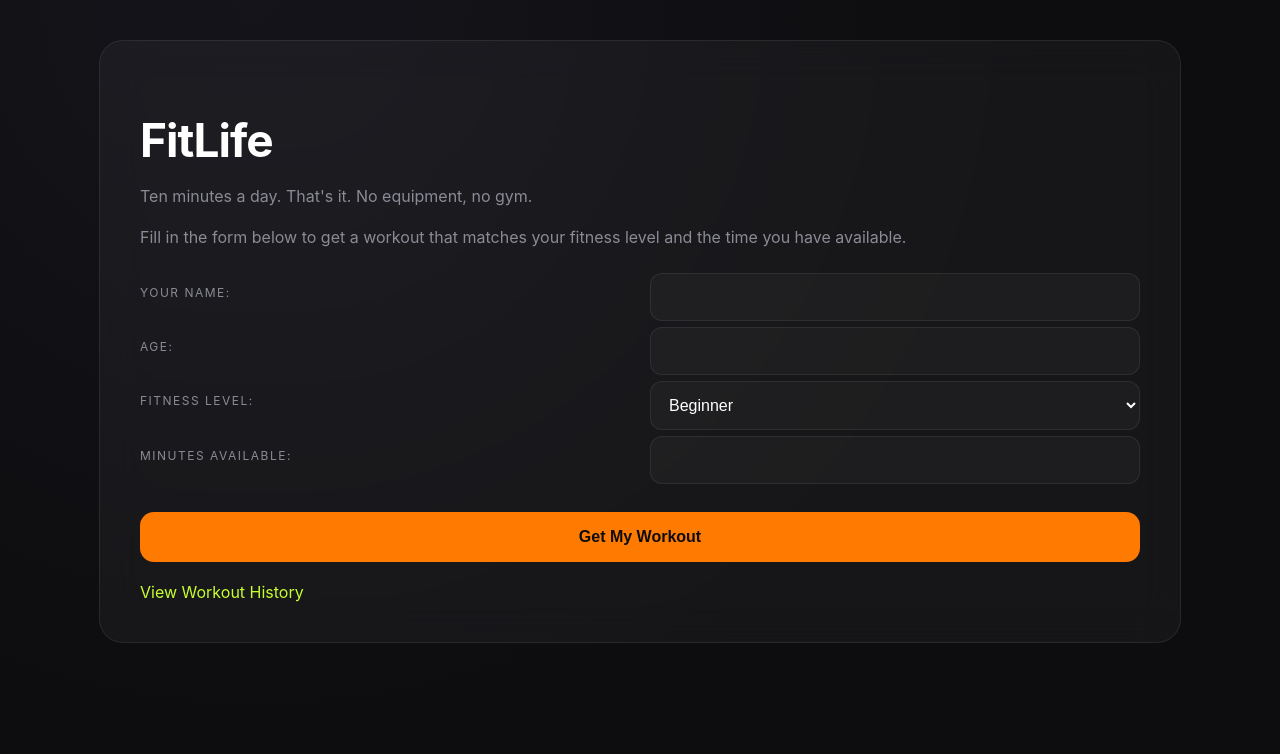
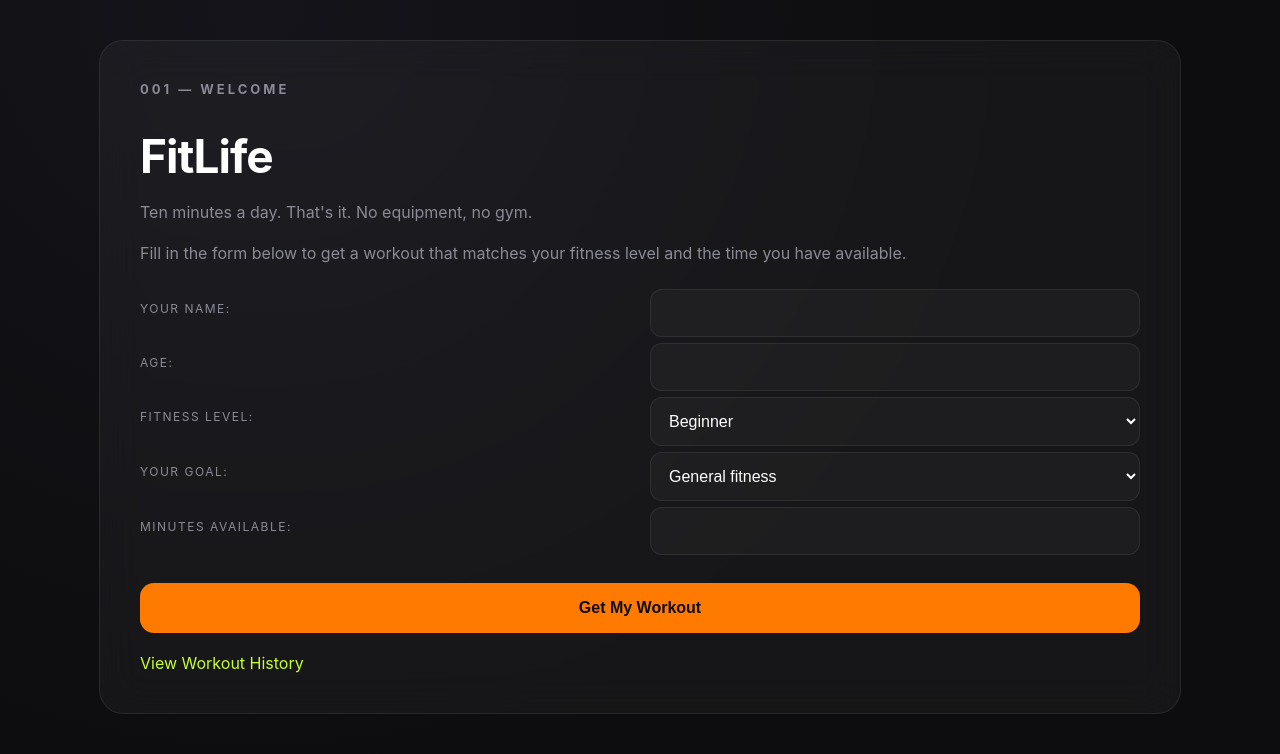
Before and after one commit to 26sanar/fitlife, a Flask app: page / in a window 1280 px wide. Shown: the top 754 px of the page. Run offline with Flask 3, Linux system fonts and the light colour scheme.

Commit message:
FR-1: added user profiles table with goal field and equipment-free exercise filter

```diff
--- a/app.py
+++ b/app.py
@@ -27,14 +27,35 @@ focus_map = {
     "Chest":     ["chest"]
 }
 
+# Exercises tagged as bodyweight that still require a bar, bench or other apparatus
+needs_apparatus = [
+    "pull-up", "pull up", "chin-up", "chin up", "dip", "muscle up",
+    "bar ", "bench", "parallel", "rings", "hang", "suspended", "assisted"
+]
+
 exercise_library = []
+
+
+def is_equipment_free(exercise):
+    """Return True only if an exercise needs no equipment at all."""
+    # Must be tagged bodyweight and nothing else
+    if exercise["equipments"] != ["body weight"]:
+        return False
+
+    # Reject exercises whose name implies a bar, bench or similar
+    name = exercise["name"].lower()
+    for word in needs_apparatus:
+        if word in name:
+            return False
+
+    return True
 
 
 def load_exercises():
     """Fetch bodyweight exercises from the ExerciseDB API when the app starts."""
     cursor_value = None
 
-    for page in range(6):
+    for page in range(8):
         settings = {"limit": 25}
         if cursor_value is not None:
             settings["cursor"] = cursor_value
@@ -47,7 +68,7 @@ def load_exercises():
             return
 
         for exercise in data["data"]:
-            if "body weight" in exercise["equipments"]:
+            if is_equipment_free(exercise):
                 exercise_library.append({
                     "name": exercise["name"],
                     "body_parts": exercise["bodyParts"],
@@ -59,7 +80,7 @@ def load_exercises():
         if cursor_value is None:
             break
 
-    print("Loaded", len(exercise_library), "bodyweight exercises from the API")
+    print("Loaded", len(exercise_library), "equipment-free exercises from the API")
 
 
 def get_exercises_for(focus, how_many):
@@ -81,8 +102,10 @@ def get_exercises_for(focus, how_many):
 
 
 def create_database():
+    """Create both database tables if they do not already exist."""
     connection = sqlite3.connect(DATABASE)
     cursor = connection.cursor()
+
     cursor.execute("""
         CREATE TABLE IF NOT EXISTS sessions (
             id INTEGER PRIMARY KEY AUTOINCREMENT,
@@ -92,6 +115,19 @@ def create_database():
             date_completed TEXT NOT NULL
         )
     """)
+
+    cursor.execute("""
+        CREATE TABLE IF NOT EXISTS user_profiles (
+            id INTEGER PRIMARY KEY AUTOINCREMENT,
+            user_name TEXT NOT NULL UNIQUE,
+            age INTEGER NOT NULL,
+            level TEXT NOT NULL,
+            goal TEXT NOT NULL,
+            available_minutes INTEGER NOT NULL,
+            date_updated TEXT NOT NULL
+        )
+    """)
+
     connection.commit()
     connection.close()
 
@@ -126,6 +162,24 @@ def calculate_streak():
     return streak
 
 
+def save_profile(user_name, age, level, goal, available_minutes):
+    """Create a new profile, or update it if this name already exists."""
+    connection = sqlite3.connect(DATABASE)
+    cursor = connection.cursor()
+    cursor.execute("""
+        INSERT INTO user_profiles (user_name, age, level, goal, available_minutes, date_updated)
+        VALUES (?, ?, ?, ?, ?, ?)
+        ON CONFLICT(user_name) DO UPDATE SET
+            age = excluded.age,
+            level = excluded.level,
+            goal = excluded.goal,
+            available_minutes = excluded.available_minutes,
+            date_updated = excluded.date_updated
+    """, (user_name, age, level, goal, available_minutes, str(date.today())))
+    connection.commit()
+    connection.close()
+
+
 @app.route("/")
 def index():
     return render_template("index.html")
@@ -136,7 +190,10 @@ def today():
     user_name = request.form["user_name"]
     age = int(request.form["age"])
     level = request.form["level"]
+    goal = request.form["goal"]
     available_minutes = int(request.form["available_minutes"])
+
+    save_profile(user_name, age, level, goal, available_minutes)
 
     workout_name = choose_workout(level, available_minutes)
     workout = workouts[workout_name]
@@ -146,6 +203,7 @@ def today():
         "today.html",
         user_name=user_name,
         age=age,
+        goal=goal,
         workout_name=workout_name,
         workout=workout,
         exercises=exercises,
@@ -190,6 +248,7 @@ def history():
         total_minutes=total_minutes
     )
 
+
 create_database()
 load_exercises()
 
--- a/templates/index.html
+++ b/templates/index.html
@@ -7,6 +7,7 @@
 
 <body>
     <div class="container">
+        <div class="screen-label">001 — Welcome</div>
         <h1>FitLife</h1>
 
         <p>Ten minutes a day. That's it. No equipment, no gym.</p>
@@ -26,6 +27,12 @@
                 <option value="Intermediate">Intermediate</option>
                 <option value="Advanced">Advanced</option>
             </select>
+           <label>Your Goal:</label>
+            <select name="goal" required>
+                <option value="General fitness">General fitness</option>
+                <option value="Build strength">Build strength</option>
+                <option value="Stay active">Stay active</option>
+            </select>
 
             <label>Minutes Available:</label>
             <input type="number" name="available_minutes" min="5" max="60" required>
```
